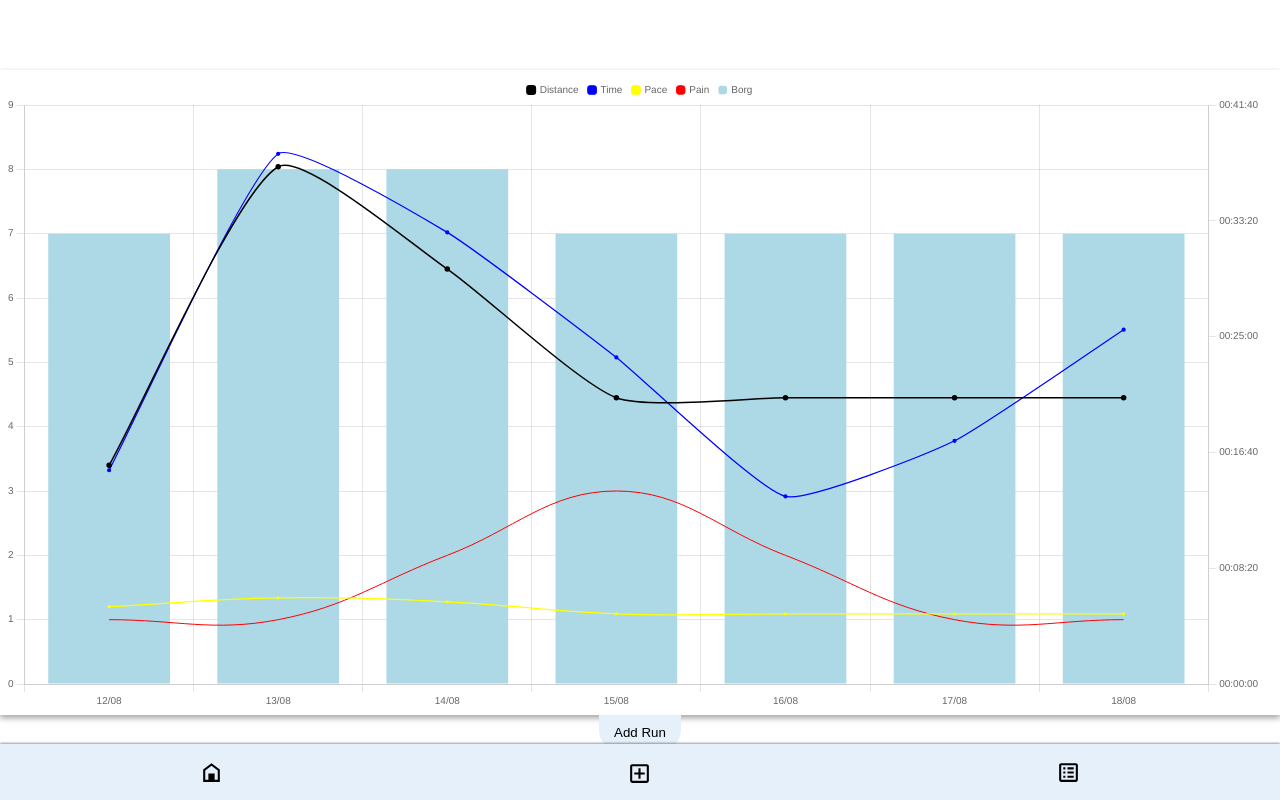
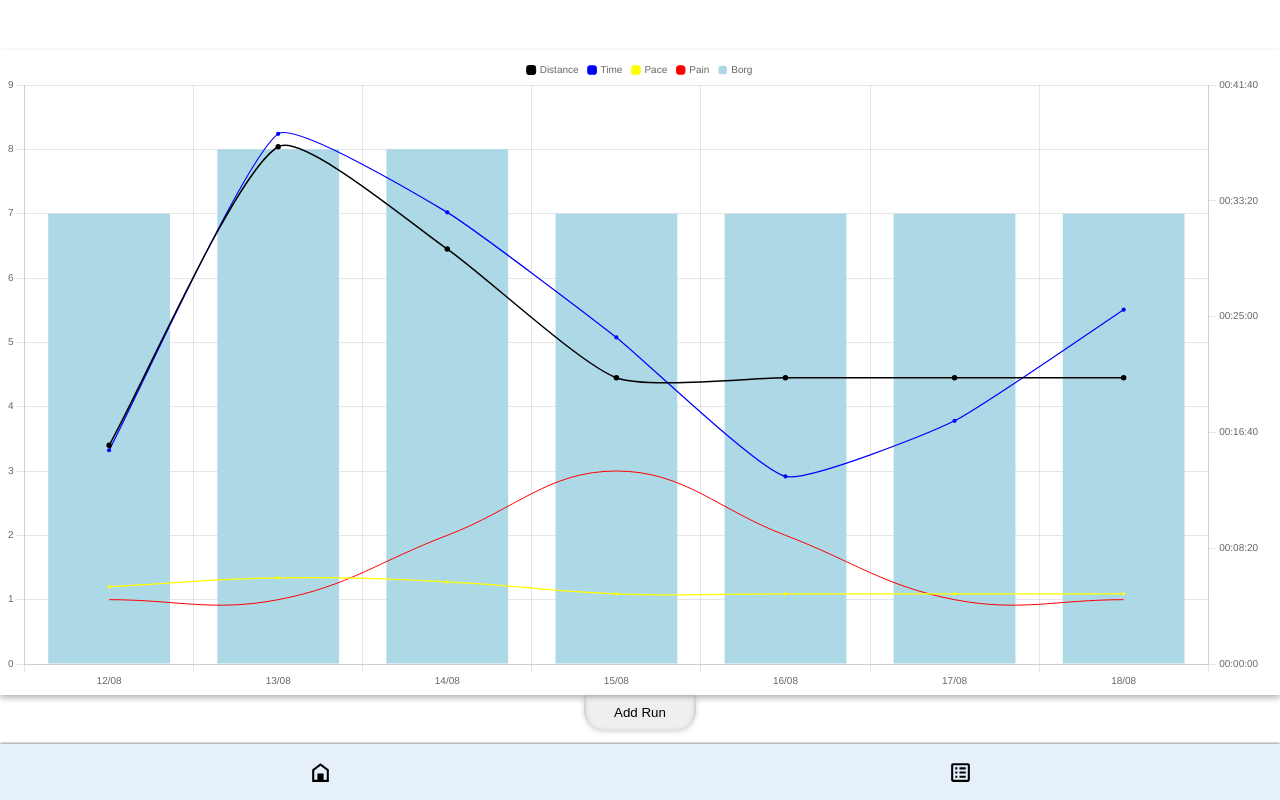
Before and after one commit to j-eick/capstone-project, a Next.js app: page / in a window 1280 px wide. Built offline with nearby package versions, Linux system fonts and the light colour scheme.

Commit message:
DONE Form-Collapsible V2

```diff
--- a/public/MySVG.jsx
+++ b/public/MySVG.jsx
@@ -8,6 +8,7 @@ const svgObject = {
 	plus: 'M17,13H13V17H11V13H7V11H11V7H13V11H17M12,2A10,10 0 0,0 2,12A10,10 0 0,0 12,22A10,10 0 0,0 22,12A10,10 0 0,0 12,2Z',
 	back: 'M20 10.5V18H18V10.5C18 8 16 6 13.5 6S9 8 9 10.5V16.17L12.09 13.09L13.5 14.5L8 20L2.5 14.5L3.91 13.08L7 16.17V10.5C7 6.91 9.91 4 13.5 4S20 6.91 20 10.5Z',
 	undo: 'M12.5,8C9.85,8 7.45,9 5.6,10.6L2,7V16H11L7.38,12.38C8.77,11.22 10.54,10.5 12.5,10.5C16.04,10.5 19.05,12.81 20.1,16L22.47,15.22C21.08,11.03 17.15,8 12.5,8Z',
+	undo2: 'M12 2C6.47 2 2 6.47 2 12s4.47 10 10 10 10-4.47 10-10S17.53 2 12 2zm0 18c-4.41 0-8-3.59-8-8s3.59-8 8-8 8 3.59 8 8-3.59 8-8 8zm3.59-13L12 10.59 8.41 7 7 8.41 10.59 12 7 15.59 8.41 17 12 13.41 15.59 17 17 15.59 13.41 12 17 8.41z',
 	plusSquareFull:
 		'M17,13H13V17H11V13H7V11H11V7H13V11H17M19,3H5C3.89,3 3,3.89 3,5V19A2,2 0 0,0 5,21H19A2,2 0 0,0 21,19V5C21,3.89 20.1,3 19,3Z',
 	plusSquareEmpty:
--- a/src/components/CollapsibleForm/index.js
+++ b/src/components/CollapsibleForm/index.js
@@ -1,33 +1,61 @@
 import {useState} from 'react';
 import styled from 'styled-components';
 
+import MySVG from '../../../public/MySVG';
 import RunForm from '../RunForm';
 
+/**
+ * ********************* STYLING **************************
+ */
 const StyledRunbutton = styled.button`
 	display: flex;
-	z-index: 40;
-	margin: 0 auto;
-	padding: 10px 15px;
+	position: ${({formShows}) => {
+		return formShows ? 'absolute' : '';
+	}};
+	left: ${({formShows}) => {
+		return formShows ? '50%' : '0';
+	}};
+	margin: auto;
+	padding: ${({formShows}) => {
+		return formShows ? '6px 10px' : '10px 30px';
+	}};
+	transform: ${({formShows}) => {
+		return formShows ? 'translateX(-50%)' : '0';
+	}};
 	border: none;
 	border-radius: 0 0 20px 20px;
-	background-color: #e5f0fa;
+	box-shadow: rgba(0, 0, 0, 0.16) 0 2px 5px, 0 2px 5px 0 darkgray inset;
 `;
 
+const StyledContainerDiv = styled.div`
+	width: 60vw;
+	margin: 0 auto;
+	padding: 5px 0;
+`;
+
+/**
+ * ********************* COMPONENT **************************
+ */
 export default function CollapsibleForm() {
 	const [formShows, setFormShows] = useState(false);
 
 	return (
 		<>
 			<StyledRunbutton
+				formShows={formShows}
 				type="button"
 				onClick={() => {
 					setFormShows(!formShows);
 				}}
 				aria-label="add-runData"
 			>
-				{!formShows ? 'Add Run' : ''}
+				{formShows ? <MySVG variant="undo2" size="22px" color="black" /> : 'Add Run'}
 			</StyledRunbutton>
-			{formShows && <RunForm />}
+			{formShows && (
+				<StyledContainerDiv>
+					<RunForm />
+				</StyledContainerDiv>
+			)}
 		</>
 	);
 }
--- a/src/components/Nav/index.js
+++ b/src/components/Nav/index.js
@@ -1,9 +1,7 @@
 import Link from 'next/link';
-import {useState} from 'react';
 import styled from 'styled-components';
 
 import MySVG from '../../../public/MySVG';
-import RunForm from '../RunForm';
 
 console.clear();
 
@@ -29,27 +27,11 @@ const StyledUl = styled.ul`
 const StyledLi = styled.li`
 	list-style: none;
 `;
-const StyledCollapsibleDiv = styled.div`
-	position: absolute;
-	z-index: 50;
-	top: -2440%;
-	width: 70vw;
-	height: 51vh;
-	transform: translateX(-43%);
-	border-radius: 30px 30px 0 0;
-	background-color: #e5f0fa;
-`;
-const StyledButton = styled.button`
-	border: none;
-	background: none;
-`;
 
 /*******************************************************
  * *********************  COMPONENT  *******************
  */
 export default function Nav() {
-	const [formShows, setFormShows] = useState(false);
-
 	return (
 		<>
 			<StyledNav>
@@ -61,27 +43,6 @@ export default function Nav() {
 								<MySVG variant="home" size="25px" color="black" />
 							</a>
 						</Link>
-					</StyledLi>
-					{/* ******************  ADD RUN  ************** */}
-					<StyledLi>
-						{formShows && (
-							<StyledCollapsibleDiv>
-								<RunForm />
-							</StyledCollapsibleDiv>
-						)}
-						<StyledButton
-							type="button"
-							onClick={() => {
-								setFormShows(!formShows);
-							}}
-							aria-label="add-runData"
-						>
-							{!formShows ? (
-								<MySVG variant="plusSquareEmpty" size="25px" color="black" />
-							) : (
-								<MySVG variant="stop" size="25px" color="black" />
-							)}
-						</StyledButton>
 					</StyledLi>
 					{/* ******************  PROTOCOL  ************** */}
 					<StyledLi>
--- a/src/components/RunChart/index.js
+++ b/src/components/RunChart/index.js
@@ -35,11 +35,10 @@ ChartJS.register(
 // ################# STYLING #################
 
 const StyledChartDiv = styled.div`
-	z-index: 50;
 	height: auto;
-	margin: 70px 0 0 0;
+	margin: 50px 0 0 0;
 	padding: 5px;
-	box-shadow: rgba(0, 0, 0, 0.16) 0 3px 6px, rgba(0, 0, 0, 0.23) 0 3px 6px;
+	box-shadow: rgba(0, 0, 0, 0.16) 0 3px 6px, rgba(0, 0, 0, 0.15) 0 3px 6px;
 `;
 
 // ################# COMPONENT #################
--- a/src/components/RunForm/index.js
+++ b/src/components/RunForm/index.js
@@ -11,9 +11,13 @@ import useStore from '../../hooks/useStore';
 const StyledForm = styled.form`
 	display: flex;
 	flex-direction: column;
-	width: 50vw;
-	margin: 20px auto;
+	width: 60vw;
+	margin: -5px auto 0;
+	padding: 40px 20px 20px;
+	border-radius: 0 0 30px 30px;
+	box-shadow: rgba(0, 0, 0, 0.16) 0 3px 6px, 0 1px 3px 0 darkgray inset;
 `;
+
 const StyledInput = styled.input`
 	margin: 0 0 10px 0;
 	padding: 2px;
@@ -21,6 +25,10 @@ const StyledInput = styled.input`
 const StyledSubmitButton = styled.button`
 	width: 60%;
 	margin: auto;
+	padding: 5px 0;
+	border: none;
+	border-radius: 20px;
+	box-shadow: rgb(60 64 67 / 30%) 0 1px 3px 0;
 `;
 const StyledError = styled.p`
 	margin: -10px 5px 10px 0;
@@ -222,7 +230,7 @@ export default function RunDataForm() {
 					name="pain"
 					render={({message}) => <StyledError>{message}</StyledError>}
 				/>
-				<StyledSubmitButton type="submit">Submit</StyledSubmitButton>
+				<StyledSubmitButton type="submit">Enter</StyledSubmitButton>
 			</StyledForm>
 		</>
 	);
```
